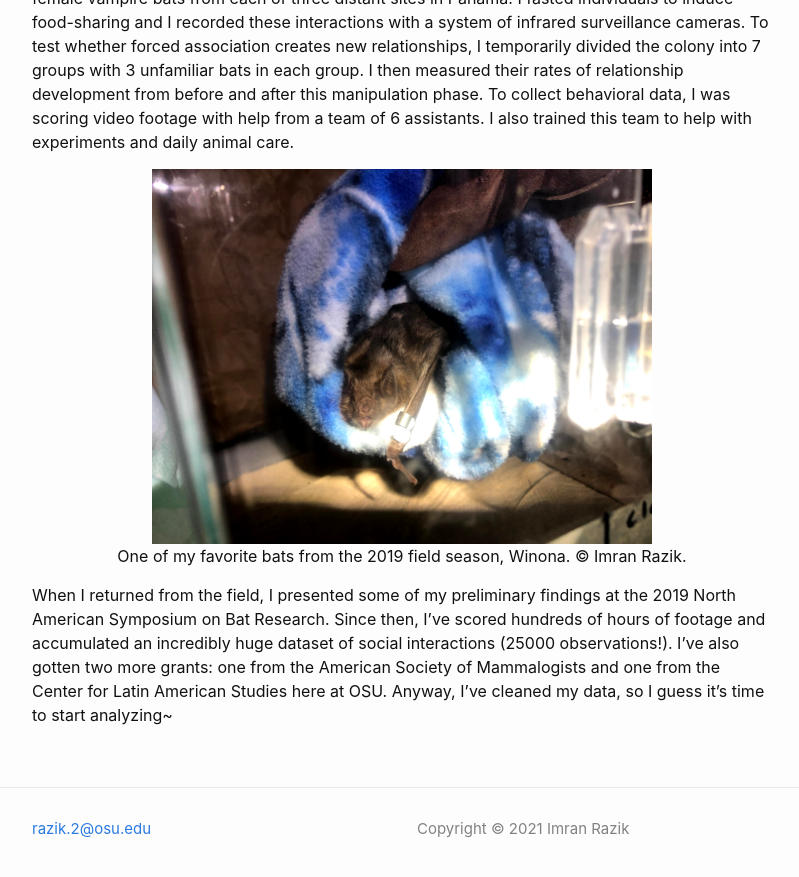
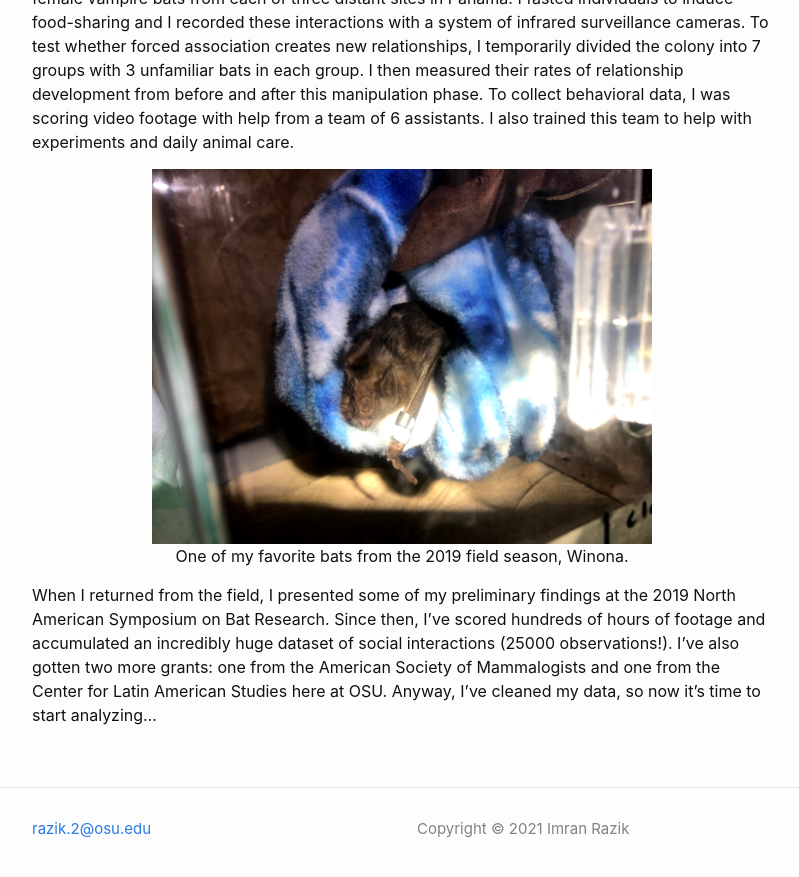
Before and after one commit to imranrazik/imranrazik.github.io, a Jekyll site: the page built from _posts/2020-07-22-My-academic-background.md, in a window 1280 px wide and 900 px high, scrolled down 2064 px. Shown: the top 877 px of the window, without its empty margins (238-1037 px from the left). Built offline with Jekyll 4.4.1, drawn with Linux system fonts in a browser that asks for light colours; some of the changed text lies outside the part shown.

Commit message:
Update 2020-07-22-My-academic-background.md

```diff
--- a/_posts/2020-07-22-My-academic-background.md
+++ b/_posts/2020-07-22-My-academic-background.md
@@ -10,14 +10,14 @@
 
 <p align="center">
   <img src="/assets/image13.jpg" width="500"> <br/>
-  Spix's Disc-winged bats. © Imran Razik.
+  Spix's Disc-winged bats.
 </p>
 
 Between 2016 and 2018 I completed my undergraduate honors thesis on the activity of North American beaver (*Castor canadensis*) and vertebrate species richness at littoral beaver lodges. To purchase field equipment, I received small competitive grants from the Rochester Academy of Science and Rice Creek Field Station. I used camera trapping, live-trapping and tagging of wild beavers, radio-telemetry, and satellite image repositories to collect my data. I analyzed these data using R, ENVI, LOAS, and ArcGIS. I then presented my work at a local outreach event hosted by the Rice Creek Associates as well as a university-wide research symposium, for which I received an award from Sigma Xi. My findings on vertebrates species richness at littoral beaver lodges were [published](https://meridian.allenpress.com/jfwm/article/doi/10.3996/092019-JFWM-078/436700/Vertebrate-species-richness-at-littoral-beaver) in *Journal of Fish and Wildlife Management*.
 
 <p align="center">
   <img src="/assets/image6.JPG" width="500"> <br/>
-  A white-tailed deer and a great blue heron hanging out at a beaver dam. © Imran Razik.
+  A white-tailed deer and a great blue heron hanging out at a beaver dam.
 </p>
 
 As I neared graduation, I began to consider graduate school. After speaking with [Dr. Gerry Carter](https://socialbat.org/), it was clear that my interests in tropical biology and bat social behavior aligned well with his ongoing work on the social relationships of vampire bats. Thus, I joined Gerry to begin my doctoral degree in Evolution, Ecology and Organismal Biology at The Ohio State University. I'm currently attempting to quantify individual variation in cooperativeness among female vampire bats and determine how this variation and other factors shape the development and regulation of cooperative social bonds in this species. Vampire bats are fitting for this line of research because they form stable social relationships distinguished by co-roosting, allogrooming, and costly food-sharing interactions. Most importantly, these social relationships can be created and manipulated between the lab and the field.
@@ -28,7 +28,7 @@
 
 <p align="center">
   <img src="/assets/IMG_4282.jpg" width="500"> <br/>
-  One of my favorite bats from the 2019 field season, Winona. © Imran Razik.
+  One of my favorite bats from the 2019 field season, Winona.
 </p>
 
-When I returned from the field, I presented some of my preliminary findings at the 2019 North American Symposium on Bat Research. Since then, I've scored hundreds of hours of footage and accumulated an incredibly huge dataset of social interactions (25000 observations!). I've also gotten two more grants: one from the American Society of Mammalogists and one from the Center for Latin American Studies here at OSU. Anyway, I've cleaned my data, so I guess it's time to start analyzing~
+When I returned from the field, I presented some of my preliminary findings at the 2019 North American Symposium on Bat Research. Since then, I've scored hundreds of hours of footage and accumulated an incredibly huge dataset of social interactions (25000 observations!). I've also gotten two more grants: one from the American Society of Mammalogists and one from the Center for Latin American Studies here at OSU. Anyway, I've cleaned my data, so now it's time to start analyzing...
```
